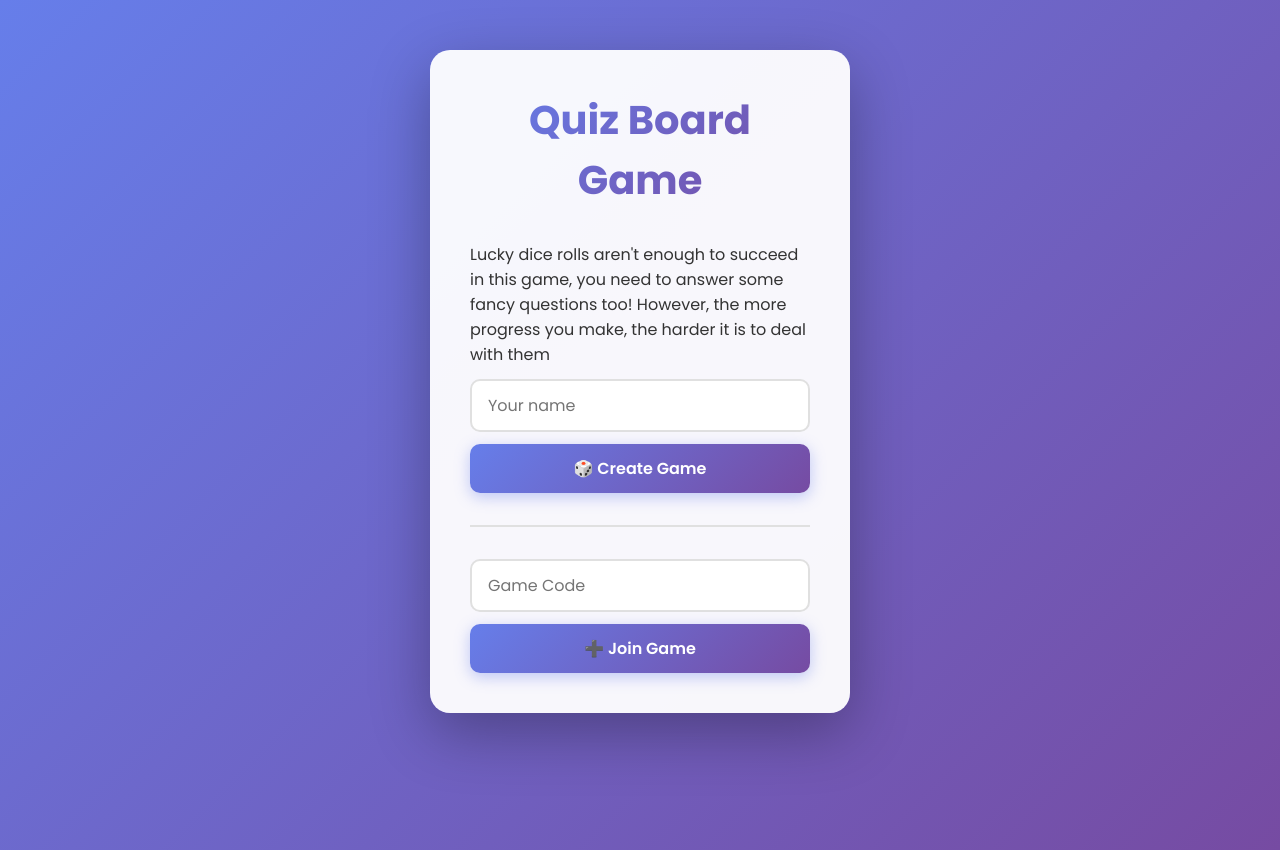
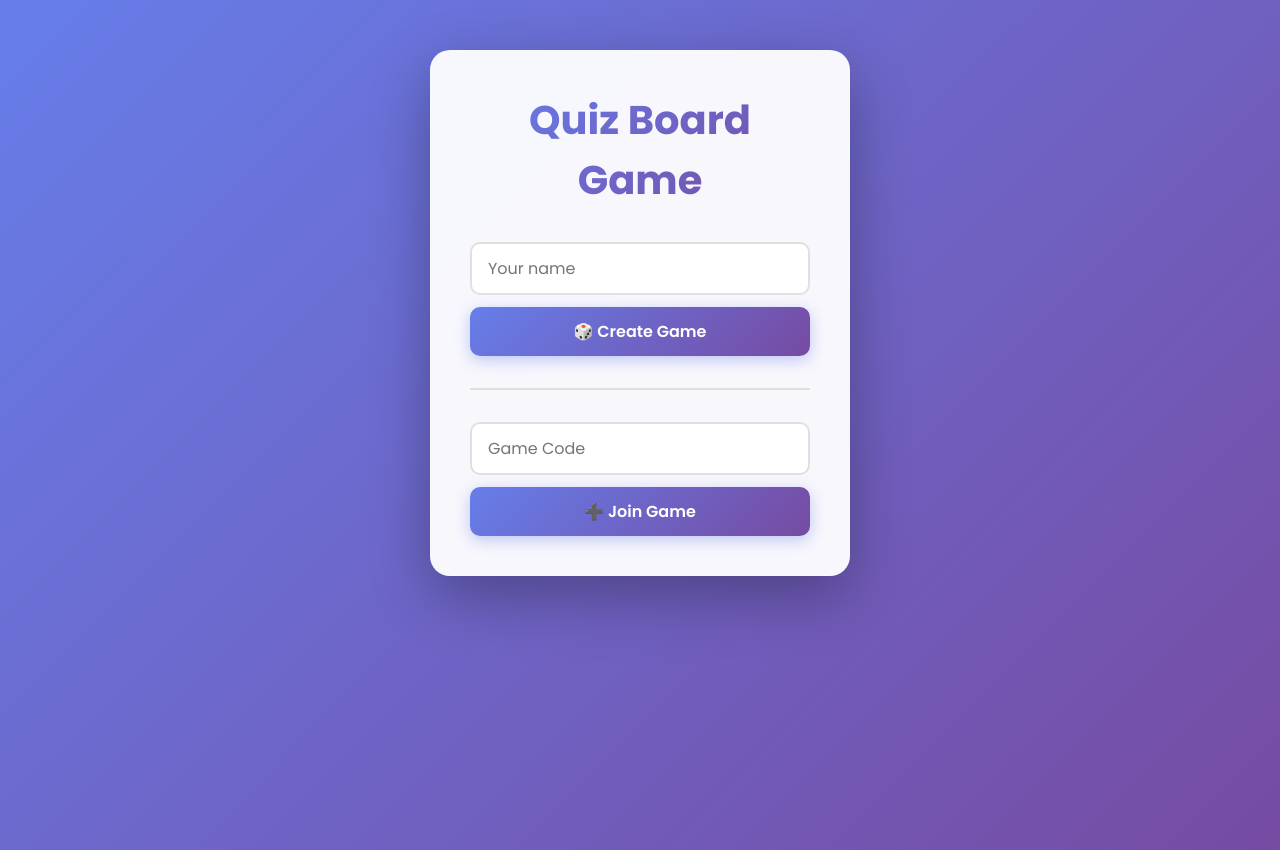
Before and after one commit to Efromomr/quiz-board, a React (Vite) app in the folder client/: page / in a window 1280 px wide. Built offline with nearby package versions, Linux system fonts and the light colour scheme; no server answers.

Commit message:
fix home text

```diff
--- a/client/src/Home.tsx
+++ b/client/src/Home.tsx
@@ -50,7 +50,6 @@ export default function Home({
     <div className="home-container">
       <h1>Quiz Board Game</h1>
 
-	  <p>Lucky dice rolls aren't enough to succeed in this game, you need to answer some fancy questions too! However, the more progress you make, the harder it is to deal with them</p>
 
       <input
         placeholder="Your name"
```
